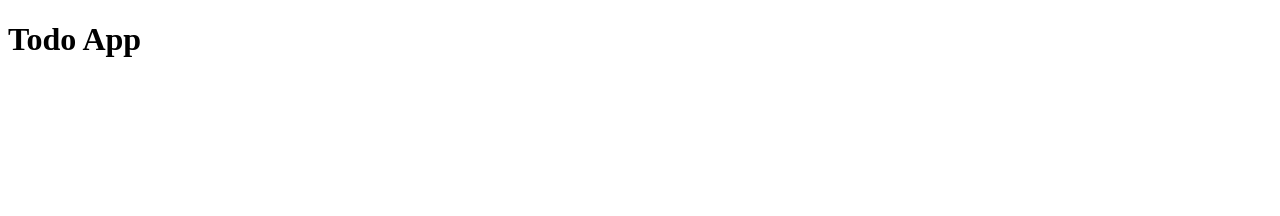
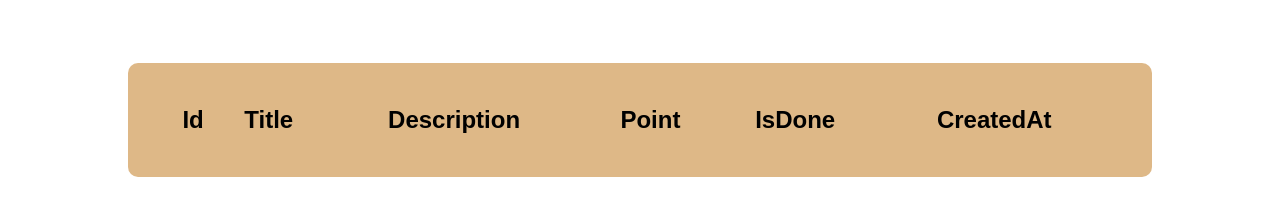
Before and after one commit to huda-alzahabi/Todo-App, a plain HTML site: page index.html in a window 1280 px wide. Drawn offline with nearby package versions, Linux system fonts and the light colour scheme.

Commit message:
Added initial todo table and styled it

```diff
--- a/index.html
+++ b/index.html
@@ -3,18 +3,25 @@
 
 <head>
     <meta charset="utf-8">
-    <title>Challenge</title>
     <link rel="stylesheet" href="style.css">
     <title>Todo App</title>
 
 </head>
 
 <body>
-    <h1>Todo App</h1>
-    <table></table>
-
+    <table class="todo_table" id="todo_table">
+        <tr>
+            <th>Id</th>
+            <th>Title</th>
+            <th>Description</th>
+            <th>Point</th>
+            <th>IsDone</th>
+            <th>CreatedAt</th>
+        </tr>
+    </table>
 
     <script src="https://ajax.googleapis.com/ajax/libs/jquery/3.3.1/jquery.min.js"></script>
+    <script src="script.js"></script>
 </body>
 
 </html>
--- a/style.css
+++ b/style.css
@@ -0,0 +1,12 @@
+.todo_table {
+    width: 80%;
+    position: absolute;
+    left: 50%;
+    top: 15%;
+    transform: translate(-50%, -50%);
+    background: burlywood;
+    border-radius: 10px;
+    padding: 40px;
+    font-family: sans-serif;
+    font-size: x-large;
+}
```
